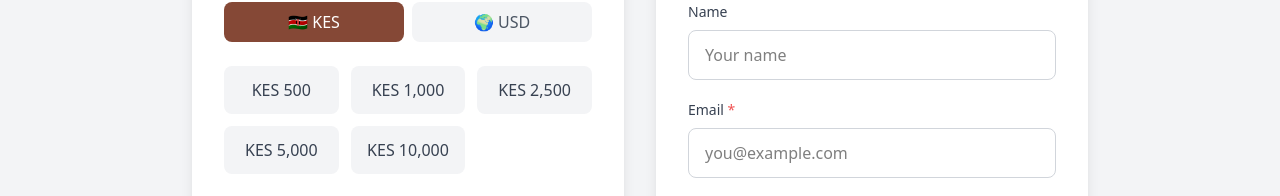
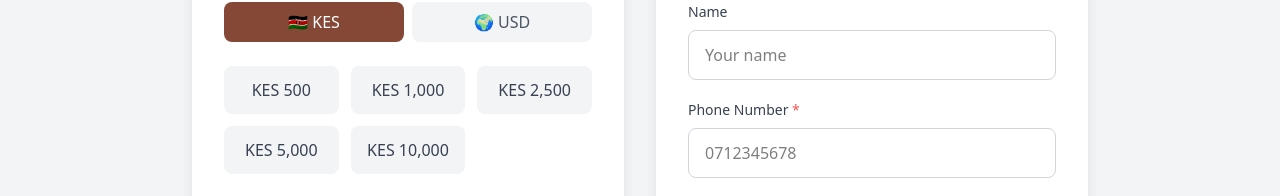
Before and after one commit to Jacobojijo/LMS, a Next.js app in the folder client/: page /donate in a window 1280 px wide. Shown: the part 542-738 px from the top of the page. Built offline with nearby package versions, Linux system fonts and the light colour scheme; a web font is replaced by a local one.

Commit message:
remove email field

```diff
--- a/client/app/donate/page.jsx
+++ b/client/app/donate/page.jsx
@@ -246,24 +246,6 @@ const DonatePage = () => {
 
                     <div>
                       <label
-                        htmlFor="email"
-                        className="block mb-2 text-sm font-medium text-gray-700"
-                      >
-                        Email <span className="text-red-500">*</span>
-                      </label>
-                      <input
-                        type="email"
-                        id="email"
-                        value={formData.email}
-                        onChange={handleChange}
-                        required
-                        className="w-full px-4 py-3 border border-gray-300 rounded-lg focus:outline-none focus:ring-2 focus:ring-[#854836] transition"
-                        placeholder="you@example.com"
-                      />
-                    </div>
-
-                    <div>
-                      <label
                         htmlFor="phone"
                         className="block mb-2 text-sm font-medium text-gray-700"
                       >
@@ -322,7 +304,7 @@ const DonatePage = () => {
 
                       <motion.button
                         type="submit"
-                        disabled={getSelectedAmount() === 0 || !formData.email}
+                        disabled={getSelectedAmount() === 0}
                         whileHover={{ scale: 1.02 }}
                         whileTap={{ scale: 0.98 }}
                         className="w-full px-6 py-4 bg-[#854836] text-white rounded-lg hover:bg-[#6a392b] transition duration-300 font-semibold disabled:opacity-50 disabled:cursor-not-allowed"
--- a/client/components/donate/PaymentForm.jsx
+++ b/client/components/donate/PaymentForm.jsx
@@ -91,10 +91,6 @@ const PaymentForm = ({
           <span className="text-gray-600">Amount</span>
           <span className="font-medium">{formatAmount()}</span>
         </div>
-        <div className="flex justify-between text-sm">
-          <span className="text-gray-600">Email</span>
-          <span className="font-medium">{donorEmail}</span>
-        </div>
         {donorPhone && (
           <div className="flex justify-between text-sm">
             <span className="text-gray-600">Phone</span>
```
Also changed, not shown: 2 other files (tests, documents, lock files or other folders).
